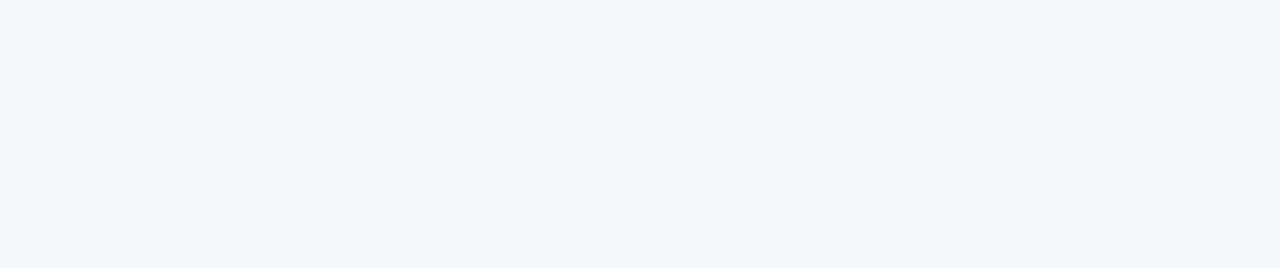
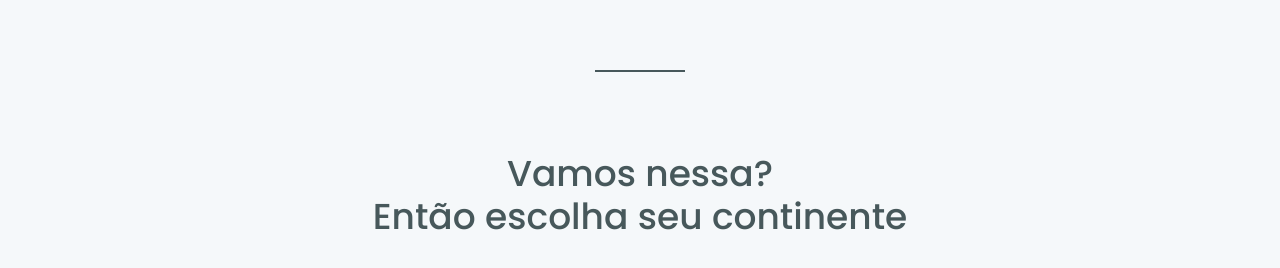
Before and after one commit to luisdasilvahenrique/WorldTrip, a Next.js app: page / in a window 1280 px wide. Shown: the part 614-882 px from the top of the page. Before the commit the page ends 800 px from the top, so only its background shows below. Built offline with nearby package versions, Linux system fonts and the light colour scheme.

Commit message:
Divider component

```diff
--- /dev/null
+++ b/src/components/Divider.tsx
@@ -0,0 +1,13 @@
+import { Box } from "@chakra-ui/react";
+
+export default function Divider(){
+    return (
+      <Box
+        w={["60px", "90px"]}
+        mx="auto"
+        h="2px"
+        bg="gray.700"
+        my={["9", "20"]}
+      />
+    );
+}
--- a/src/pages/index.tsx
+++ b/src/pages/index.tsx
@@ -1,5 +1,6 @@
-import { Flex } from '@chakra-ui/react';
+import { Flex, Heading } from '@chakra-ui/react';
 import Banner from '../components/Banner';
+import Divider from '../components/Divider';
 import Header from '../components/Header';
 import TravelTypes from '../components/TravelTypes';
 
@@ -9,6 +10,17 @@
       <Header />
       <Banner />
       <TravelTypes />
+      <Divider />
+
+    <Heading
+    textAlign="center"
+    fontWeight="500"
+    mb={["5","14"]}
+    fontSize={["lg", "3xl", "4xl"]}
+    >
+      Vamos nessa? <br /> Então escolha seu continente
+    </Heading>
+
     </Flex>
   );
 }
```
